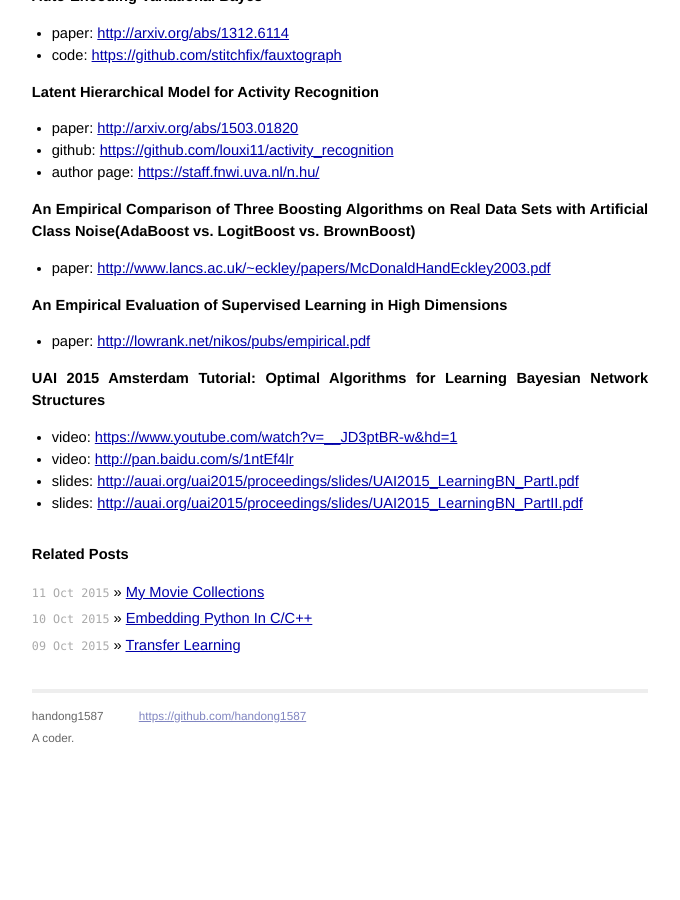
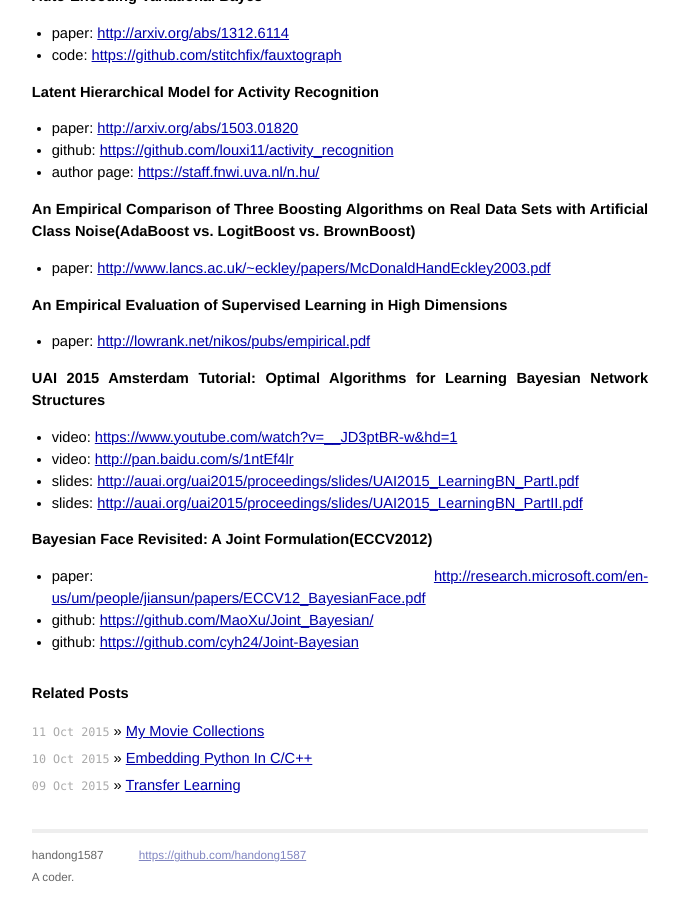
Before and after one commit to handong1587/handong1587.github.io, a Jekyll site: the page built from _posts/machine_learning/2015-08-27-machine-learning-materials.md, in a window 1280 px wide and 900 px high, scrolled down 1598 px. Shown: the whole window, without its empty margins (300-980 px from the left). Built offline with Jekyll 4.4.1, drawn with Linux system fonts in a browser that asks for light colours; Markdown is read by kramdown in place of the engine named in the settings; comment, search, counter and statistics services are not loaded; before the commit the page ends 2359 px from its top, so only the background shows below that.

Commit message:
update md

```diff
--- a/_posts/machine_learning/2015-08-27-machine-learning-materials.md
+++ b/_posts/machine_learning/2015-08-27-machine-learning-materials.md
@@ -61,3 +61,9 @@ title: Machine Learning Materials
 - video: [http://pan.baidu.com/s/1ntEf4lr](http://pan.baidu.com/s/1ntEf4lr)
 - slides: [http://auai.org/uai2015/proceedings/slides/UAI2015_LearningBN_PartI.pdf](http://auai.org/uai2015/proceedings/slides/UAI2015_LearningBN_PartI.pdf)
 - slides: [http://auai.org/uai2015/proceedings/slides/UAI2015_LearningBN_PartII.pdf](http://auai.org/uai2015/proceedings/slides/UAI2015_LearningBN_PartII.pdf)
+
+**Bayesian Face Revisited: A Joint Formulation(ECCV2012)**
+
+- paper: [http://research.microsoft.com/en-us/um/people/jiansun/papers/ECCV12_BayesianFace.pdf](http://research.microsoft.com/en-us/um/people/jiansun/papers/ECCV12_BayesianFace.pdf)
+- github: [https://github.com/MaoXu/Joint_Bayesian/](https://github.com/MaoXu/Joint_Bayesian/)
+- github: [https://github.com/cyh24/Joint-Bayesian](https://github.com/cyh24/Joint-Bayesian)
```
